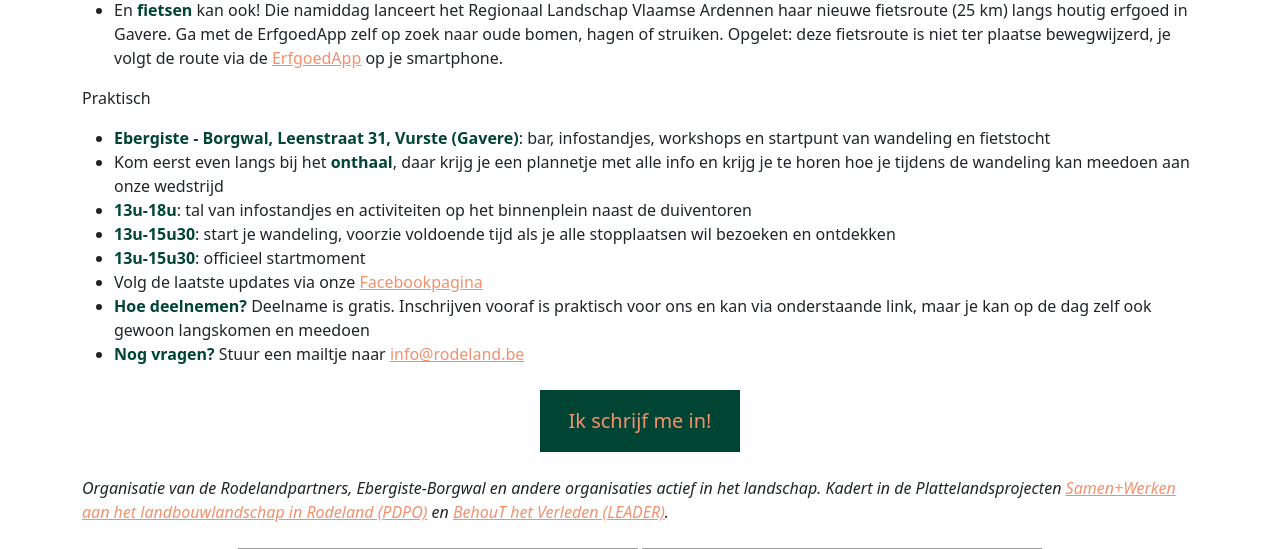
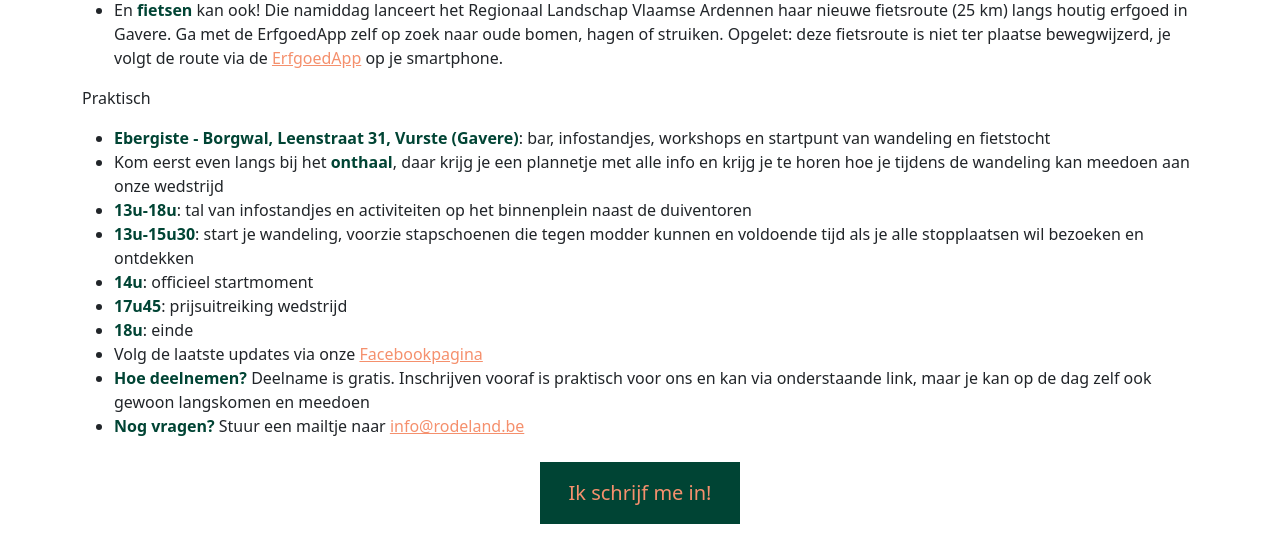
Before and after one commit to bartvle/rodeland, a Django app: page / in a window 1280 px wide. Shown: the part 1621-2170 px from the top of the page. Run offline with Django 3.2, Linux system fonts and the light colour scheme; parts of the project's set-up code (start-up, migrations or seed data) failed here and were passed over; some libraries are stand-ins or nearby versions; grey boxes are pictures that could not be loaded.

Commit message:
Update content

```diff
--- a/app/rodeland/templates/start.html
+++ b/app/rodeland/templates/start.html
@@ -80,8 +80,10 @@
                                 <li><span class="fw-bold color1">Ebergiste - Borgwal, Leenstraat 31, Vurste (Gavere)</span>: bar, infostandjes, workshops en startpunt van wandeling en fietstocht</li>
                                 <li>Kom eerst even langs bij het <span class="fw-bold color1">onthaal</span>, daar krijg je een plannetje met alle info en krijg je te horen hoe je tijdens de wandeling kan meedoen aan onze wedstrijd</li>
                                 <li><span class="fw-bold color1">13u-18u</span>: tal van infostandjes en activiteiten op het binnenplein naast de duiventoren</li>
-                                <li><span class="fw-bold color1">13u-15u30</span>: start je wandeling, voorzie voldoende tijd als je alle stopplaatsen wil bezoeken en ontdekken</li>
-                                <li><span class="fw-bold color1">13u-15u30</span>: officieel startmoment</li>
+                                <li><span class="fw-bold color1">13u-15u30</span>: start je wandeling, voorzie stapschoenen die tegen modder kunnen en voldoende tijd als je alle stopplaatsen wil bezoeken en ontdekken</li>
+                                <li><span class="fw-bold color1">14u</span>: officieel startmoment</li>
+                                <li><span class="fw-bold color1">17u45</span>: prijsuitreiking wedstrijd</li>
+                                <li><span class="fw-bold color1">18u</span>: einde</li>
                                 <li>Volg de laatste updates via onze <a class="text" href="https://www.facebook.com/Rodelandproject/" target="_blank">Facebookpagina</a></li>
                                 <li><span class="fw-bold color1">Hoe deelnemen?</span> Deelname is gratis. Inschrijven vooraf is praktisch voor ons en kan via onderstaande link, maar je kan op de dag zelf ook gewoon langskomen en meedoen</li>
                                 <li><span class="fw-bold color1">Nog vragen?</span> Stuur een mailtje naar <a class="text" href="mailto:info@rodeland.be">info@rodeland.be</a></li>
```
